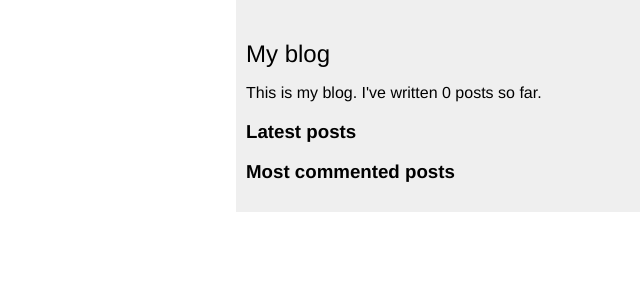
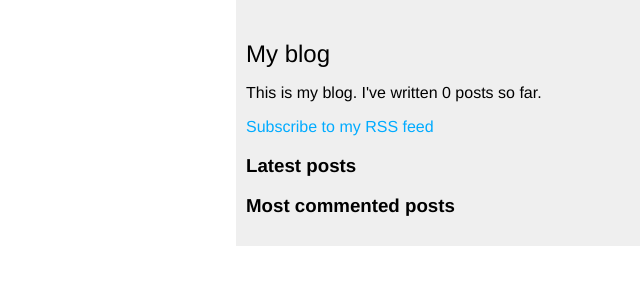
Before and after one commit to DeeMATT/Django_Blog, a Django app: template blog/templates/blog/base.html in a window 1280 px wide. Shown: the top 300 px of the page, without its empty margins (640-1280 px from the left). Run offline with Django 3.2, Linux system fonts and the light colour scheme; the template is opened without the code that fills it, so the values that code supplies are empty.

Commit message:
RSS subscription feed

```diff
--- a/blog/templates/blog/base.html
+++ b/blog/templates/blog/base.html
@@ -14,7 +14,7 @@
     <div id="sidebar">
         <h2>My blog</h2>
         <p>This is my blog. I've written {% total_posts %} posts so far.</p>
-
+        <p><a href="{% url 'blog:post_feed' %}">Subscribe to my RSS feed</a></p>
         <h3>Latest posts</h3>
         {% show_latest_posts 3 %}
         <h3>Most commented posts</h3>
```
